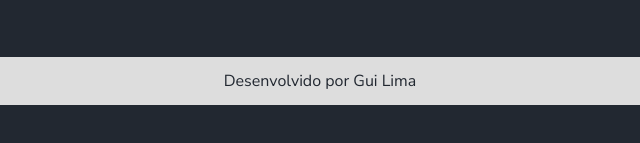
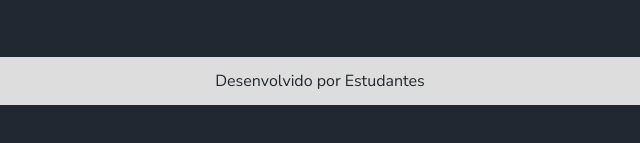
Before and after one commit to luisaoliveiraa/ciencia-de-dados, a plain HTML site: page index.html in a window 1280 px wide. Shown: the part 153-296 px from the top of the page, 320-960 px from the left. Drawn offline with Linux system fonts and the light colour scheme; no server answers.

Commit message:
Update index.html

```diff
--- a/index.html
+++ b/index.html
@@ -20,7 +20,7 @@
         </section>
     </main>
     <footer>
-        <p>Desenvolvido por Gui Lima</p>
+        <p>Desenvolvido por Estudantes</p>
     </footer>
     <script type="module" src="graficos/informacoesGlobais.js"></script>
 </body>
```
